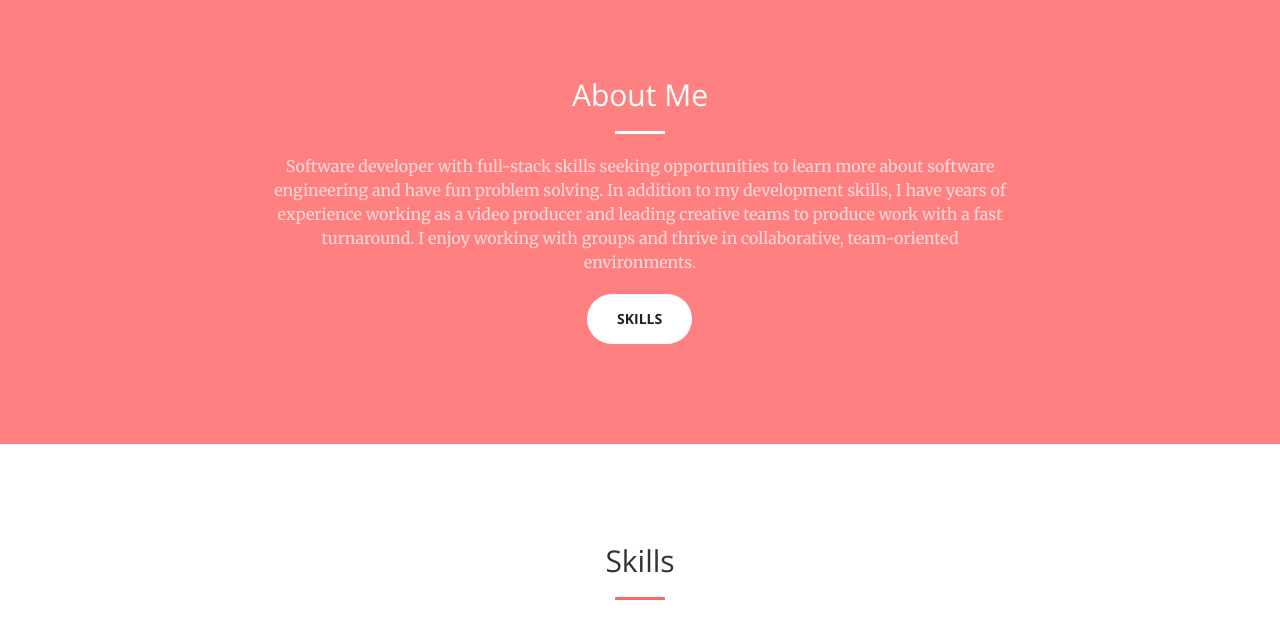
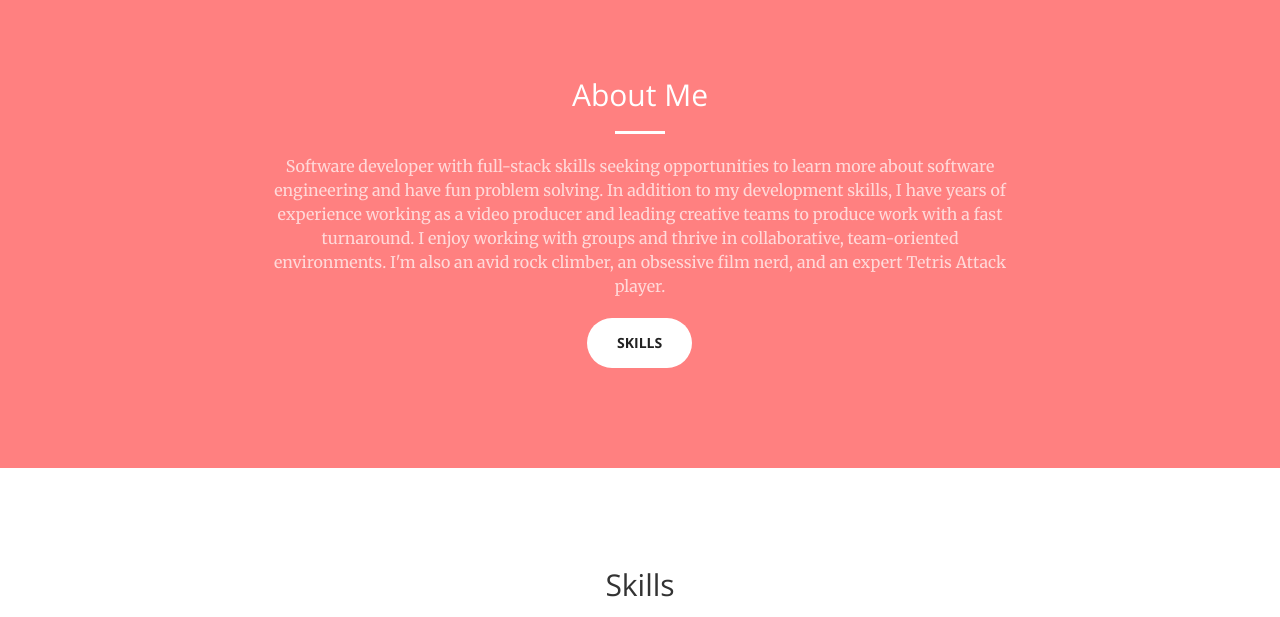
Before and after one commit to yisusans/yisusans.github.io, a website: page index.html in a window 1280 px wide. Shown: the part 822-1439 px from the top of the page. Drawn offline with nearby package versions, Linux system fonts and the light colour scheme.

Commit message:
add details to about me

```diff
--- a/index.html
+++ b/index.html
@@ -91,7 +91,7 @@
                 <div class="col-lg-8 col-lg-offset-2 text-center">
                     <h2 class="section-heading">About Me</h2>
                     <hr class="light">
-                    <p class="text-faded">Software developer with full-stack skills seeking opportunities to learn more about software engineering and have fun problem solving.  In addition to my development skills, I have years of experience working as a video producer and leading creative teams to produce work with a fast turnaround.  I enjoy working with groups and thrive in collaborative, team-oriented environments.</p>
+                    <p class="text-faded">Software developer with full-stack skills seeking opportunities to learn more about software engineering and have fun problem solving.  In addition to my development skills, I have years of experience working as a video producer and leading creative teams to produce work with a fast turnaround.  I enjoy working with groups and thrive in collaborative, team-oriented environments.  I'm also an avid rock climber, an obsessive film nerd, and an expert Tetris Attack player.</p>
                     <a href="#services" class="page-scroll btn btn-default btn-xl sr-button">Skills</a>
                 </div>
             </div>
```
